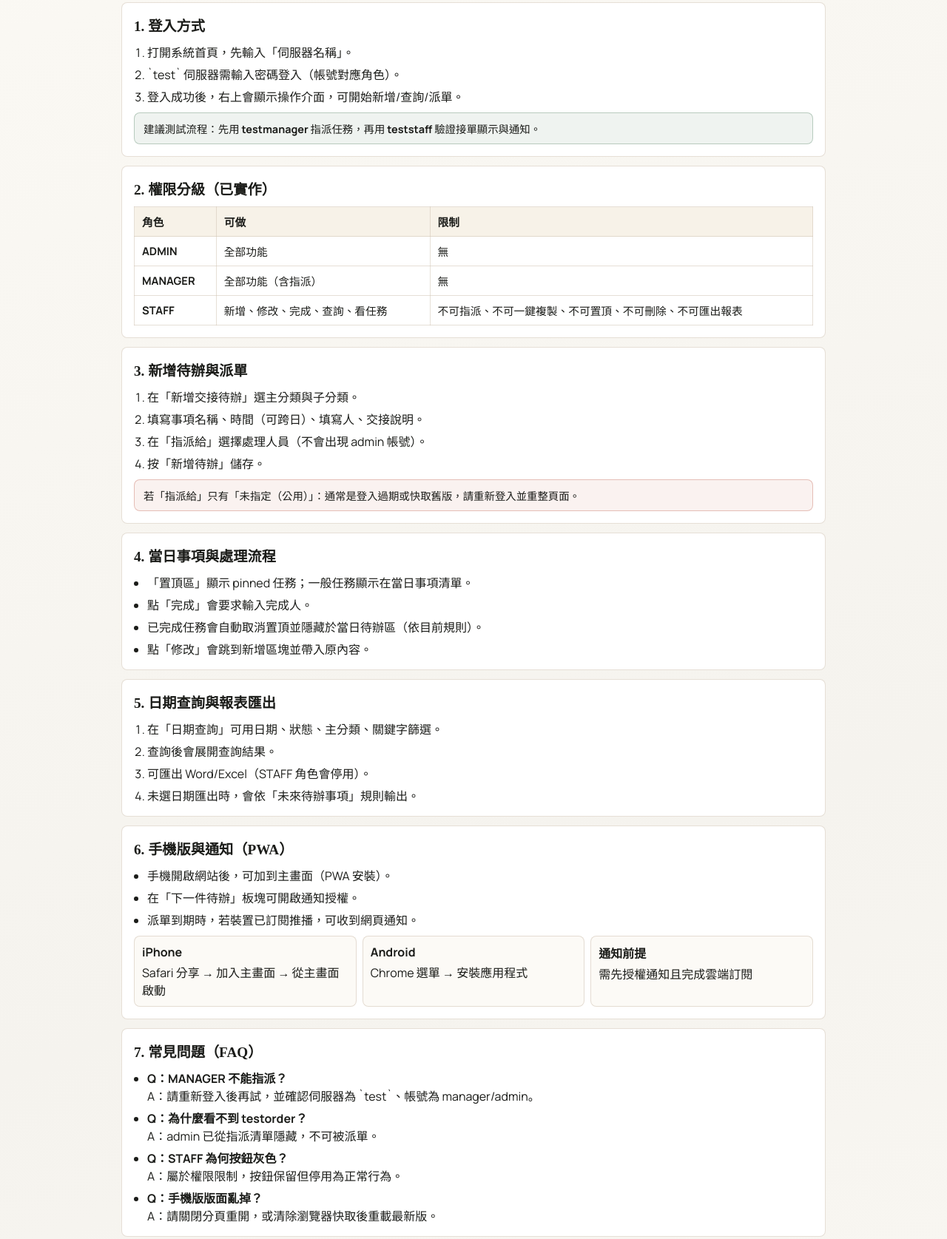
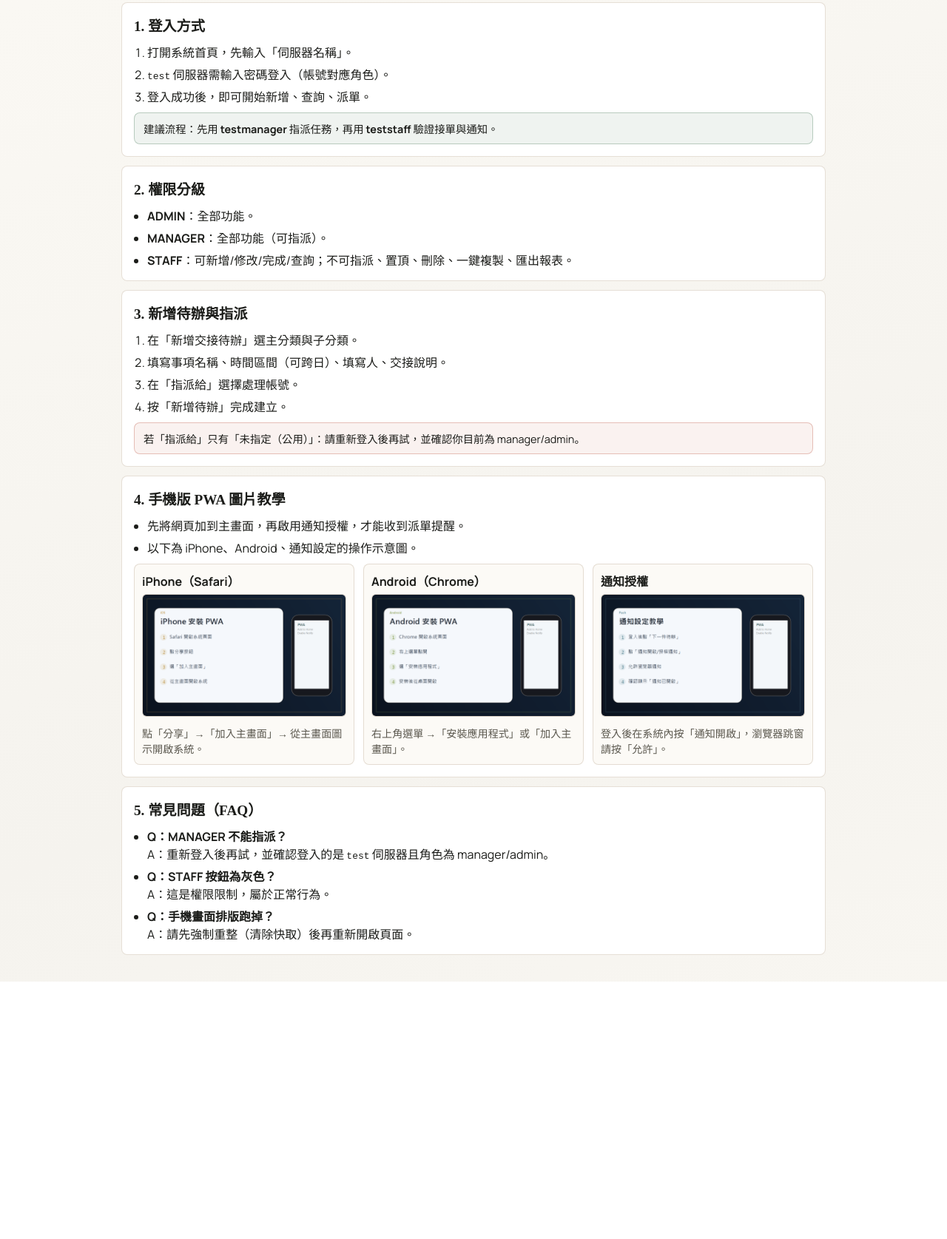
Before and after one commit to spider10632/handover-assistant-v06, a plain HTML site: page pws-tutorial.html in a window 1280 px wide. Shown: the part 222-1897 px from the top of the page at 74% size. After the commit the page ends 1549 px from the top, so only its background shows below. Drawn offline with Linux system fonts and the light colour scheme.

Commit message:
Update PWS tutorial and add PWA image guide

```diff
--- a/pws-tutorial.html
+++ b/pws-tutorial.html
@@ -93,42 +93,6 @@
         margin-top: 6px;
       }
 
-      .kpi {
-        display: grid;
-        gap: 8px;
-        grid-template-columns: repeat(3, minmax(0, 1fr));
-      }
-
-      .kpi-item {
-        border: 1px solid var(--line);
-        border-radius: 8px;
-        padding: 10px;
-        background: #fcfaf6;
-      }
-
-      .kpi-item b {
-        display: block;
-        margin-bottom: 4px;
-      }
-
-      .role-table {
-        width: 100%;
-        border-collapse: collapse;
-        font-size: 0.92rem;
-      }
-
-      .role-table th,
-      .role-table td {
-        border: 1px solid var(--line);
-        padding: 9px 10px;
-        text-align: left;
-        vertical-align: top;
-      }
-
-      .role-table th {
-        background: #f7f2e8;
-      }
-
       .warn {
         border: 1px solid rgba(188, 88, 70, 0.34);
         background: rgba(188, 88, 70, 0.08);
@@ -158,6 +122,46 @@
         font-weight: 700;
       }
 
+      .guide-grid {
+        display: grid;
+        gap: 12px;
+        grid-template-columns: repeat(3, minmax(0, 1fr));
+        margin-top: 10px;
+      }
+
+      .guide-card {
+        border: 1px solid var(--line);
+        border-radius: 8px;
+        padding: 10px;
+        background: #fcfaf6;
+      }
+
+      .guide-card b {
+        display: block;
+        margin-bottom: 6px;
+      }
+
+      .guide-card img {
+        width: 100%;
+        height: auto;
+        border-radius: 6px;
+        border: 1px solid rgba(209, 197, 180, 0.75);
+        background: #fff;
+      }
+
+      .guide-card p {
+        margin: 8px 0 0;
+        color: var(--muted);
+        font-size: 0.88rem;
+        line-height: 1.45;
+      }
+
+      @media (max-width: 960px) {
+        .guide-grid {
+          grid-template-columns: 1fr;
+        }
+      }
+
       @media (max-width: 760px) {
         .wrap {
           padding: 12px;
@@ -170,10 +174,6 @@
         h1 {
           font-size: 1.35rem;
         }
-
-        .kpi {
-          grid-template-columns: 1fr;
-        }
       }
     </style>
   </head>
@@ -182,7 +182,7 @@
       <section class="card">
         <h1>PWS 交接系統完整教學</h1>
         <p class="sub">
-          適用伺服器：<b>test</b>（派單/權限/通知測試）與 <b>caesarmetro</b>（正式交接）
+          適用伺服器：<b>test</b>（派單/權限/通知測試）
         </p>
         <div class="chips">
           <span class="chip">登入</span>
@@ -198,118 +198,78 @@
         <h2>1. 登入方式</h2>
         <ol>
           <li>打開系統首頁，先輸入「伺服器名稱」。</li>
-          <li>`test` 伺服器需輸入密碼登入（帳號對應角色）。</li>
-          <li>登入成功後，右上會顯示操作介面，可開始新增/查詢/派單。</li>
+          <li><code>test</code> 伺服器需輸入密碼登入（帳號對應角色）。</li>
+          <li>登入成功後，即可開始新增、查詢、派單。</li>
         </ol>
         <div class="ok" style="margin-top: 10px">
-          建議測試流程：先用 <b>testmanager</b> 指派任務，再用 <b>teststaff</b> 驗證接單顯示與通知。
+          建議流程：先用 <b>testmanager</b> 指派任務，再用 <b>teststaff</b> 驗證接單與通知。
         </div>
       </section>
 
       <section class="card">
-        <h2>2. 權限分級（已實作）</h2>
-        <table class="role-table">
-          <thead>
-            <tr>
-              <th>角色</th>
-              <th>可做</th>
-              <th>限制</th>
-            </tr>
-          </thead>
-          <tbody>
-            <tr>
-              <td><b>ADMIN</b></td>
-              <td>全部功能</td>
-              <td>無</td>
-            </tr>
-            <tr>
-              <td><b>MANAGER</b></td>
-              <td>全部功能（含指派）</td>
-              <td>無</td>
-            </tr>
-            <tr>
-              <td><b>STAFF</b></td>
-              <td>新增、修改、完成、查詢、看任務</td>
-              <td>不可指派、不可一鍵複製、不可置頂、不可刪除、不可匯出報表</td>
-            </tr>
-          </tbody>
-        </table>
+        <h2>2. 權限分級</h2>
+        <ul>
+          <li><b>ADMIN</b>：全部功能。</li>
+          <li><b>MANAGER</b>：全部功能（可指派）。</li>
+          <li><b>STAFF</b>：可新增/修改/完成/查詢；不可指派、置頂、刪除、一鍵複製、匯出報表。</li>
+        </ul>
       </section>
 
       <section class="card">
-        <h2>3. 新增待辦與派單</h2>
+        <h2>3. 新增待辦與指派</h2>
         <ol>
           <li>在「新增交接待辦」選主分類與子分類。</li>
-          <li>填寫事項名稱、時間（可跨日）、填寫人、交接說明。</li>
-          <li>在「指派給」選擇處理人員（不會出現 admin 帳號）。</li>
-          <li>按「新增待辦」儲存。</li>
+          <li>填寫事項名稱、時間區間（可跨日）、填寫人、交接說明。</li>
+          <li>在「指派給」選擇處理帳號。</li>
+          <li>按「新增待辦」完成建立。</li>
         </ol>
         <div class="warn" style="margin-top: 10px">
-          若「指派給」只有「未指定（公用）」：通常是登入過期或快取舊版，請重新登入並重整頁面。
+          若「指派給」只有「未指定（公用）」：請重新登入後再試，並確認你目前為 manager/admin。
         </div>
       </section>
 
       <section class="card">
-        <h2>4. 當日事項與處理流程</h2>
+        <h2>4. 手機版 PWA 圖片教學</h2>
         <ul>
-          <li>「置頂區」顯示 pinned 任務；一般任務顯示在當日事項清單。</li>
-          <li>點「完成」會要求輸入完成人。</li>
-          <li>已完成任務會自動取消置頂並隱藏於當日待辦區（依目前規則）。</li>
-          <li>點「修改」會跳到新增區塊並帶入原內容。</li>
+          <li>先將網頁加到主畫面，再啟用通知授權，才能收到派單提醒。</li>
+          <li>以下為 iPhone、Android、通知設定的操作示意圖。</li>
         </ul>
-      </section>
 
-      <section class="card">
-        <h2>5. 日期查詢與報表匯出</h2>
-        <ol>
-          <li>在「日期查詢」可用日期、狀態、主分類、關鍵字篩選。</li>
-          <li>查詢後會展開查詢結果。</li>
-          <li>可匯出 Word/Excel（STAFF 角色會停用）。</li>
-          <li>未選日期匯出時，會依「未來待辦事項」規則輸出。</li>
-        </ol>
-      </section>
+        <div class="guide-grid">
+          <article class="guide-card">
+            <b>iPhone（Safari）</b>
+            <img src="assets/tutorial/pwa-iphone.png" alt="iPhone PWA 安裝步驟" />
+            <p>點「分享」→「加入主畫面」→ 從主畫面圖示開啟系統。</p>
+          </article>
 
-      <section class="card">
-        <h2>6. 手機版與通知（PWA）</h2>
-        <ul>
-          <li>手機開啟網站後，可加到主畫面（PWA 安裝）。</li>
-          <li>在「下一件待辦」板塊可開啟通知授權。</li>
-          <li>派單到期時，若裝置已訂閱推播，可收到網頁通知。</li>
-        </ul>
-        <div class="kpi" style="margin-top: 10px">
-          <div class="kpi-item">
-            <b>iPhone</b>
-            Safari 分享 → 加入主畫面 → 從主畫面啟動
-          </div>
-          <div class="kpi-item">
-            <b>Android</b>
-            Chrome 選單 → 安裝應用程式
-          </div>
-          <div class="kpi-item">
-            <b>通知前提</b>
-            需先授權通知且完成雲端訂閱
-          </div>
+          <article class="guide-card">
+            <b>Android（Chrome）</b>
+            <img src="assets/tutorial/pwa-android.png" alt="Android PWA 安裝步驟" />
+            <p>右上角選單 →「安裝應用程式」或「加入主畫面」。</p>
+          </article>
+
+          <article class="guide-card">
+            <b>通知授權</b>
+            <img src="assets/tutorial/pwa-notify.png" alt="PWA 通知授權步驟" />
+            <p>登入後在系統內按「通知開啟」，瀏覽器跳窗請按「允許」。</p>
+          </article>
         </div>
       </section>
 
       <section class="card">
-        <h2>7. 常見問題（FAQ）</h2>
+        <h2>5. 常見問題（FAQ）</h2>
         <ul>
           <li>
             <b>Q：MANAGER 不能指派？</b><br />
-            A：請重新登入後再試，並確認伺服器為 `test`、帳號為 manager/admin。
+            A：重新登入後再試，並確認登入的是 <code>test</code> 伺服器且角色為 manager/admin。
           </li>
           <li>
-            <b>Q：為什麼看不到 testorder？</b><br />
-            A：admin 已從指派清單隱藏，不可被派單。
+            <b>Q：STAFF 按鈕為灰色？</b><br />
+            A：這是權限限制，屬於正常行為。
           </li>
           <li>
-            <b>Q：STAFF 為何按鈕灰色？</b><br />
-            A：屬於權限限制，按鈕保留但停用為正常行為。
-          </li>
-          <li>
-            <b>Q：手機版版面亂掉？</b><br />
-            A：請關閉分頁重開，或清除瀏覽器快取後重載最新版。
+            <b>Q：手機畫面排版跑掉？</b><br />
+            A：請先強制重整（清除快取）後再重新開啟頁面。
           </li>
         </ul>
       </section>
```
Also changed, not shown: assets/tutorial/pwa-android.png (added), assets/tutorial/pwa-iphone.png (added), assets/tutorial/pwa-notify.png (added).
